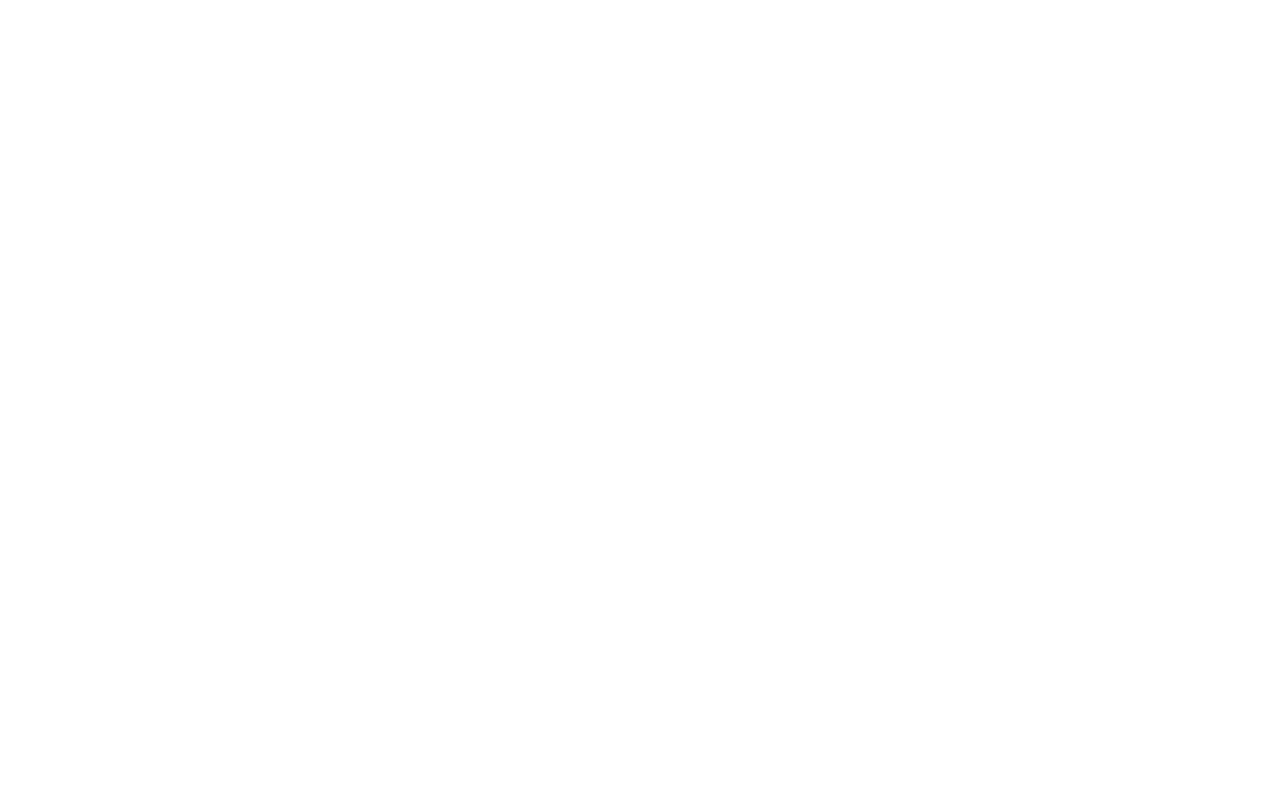
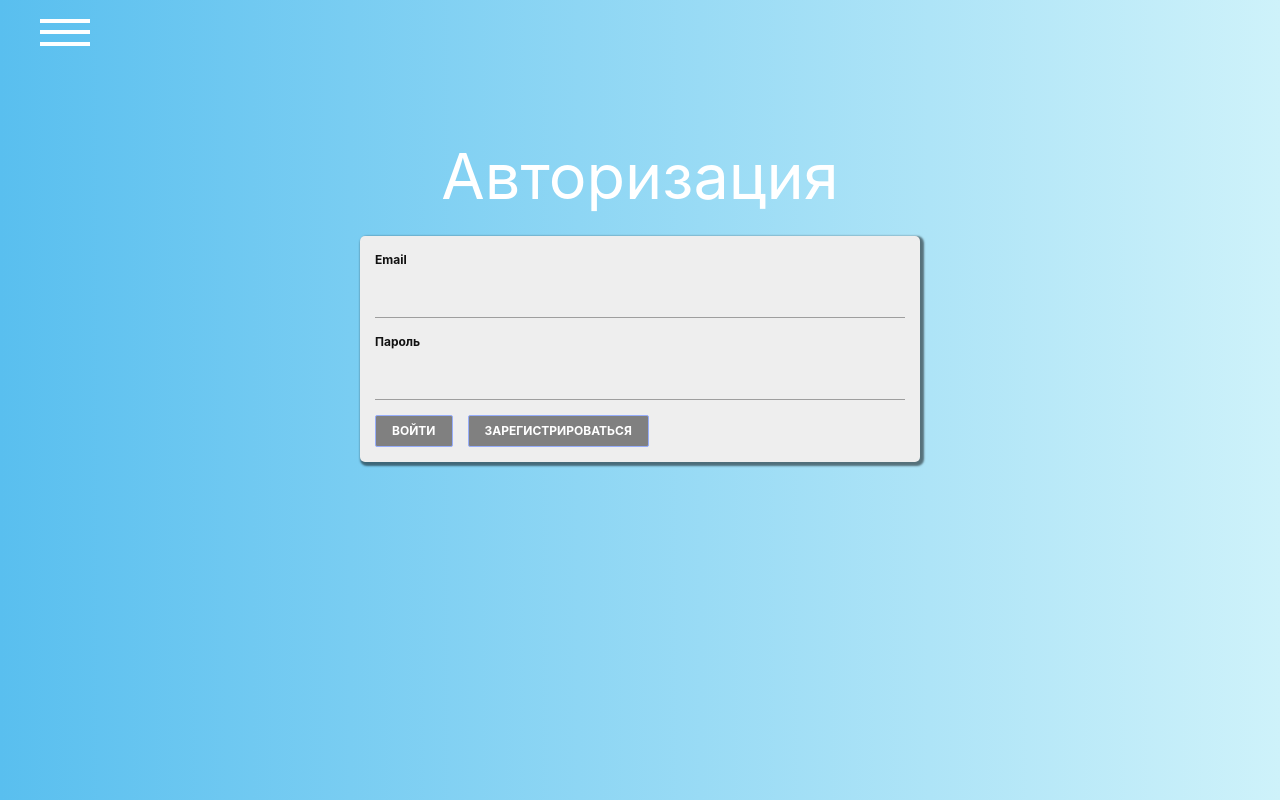
Before and after one commit to Shuroff/react-course-2020, a React (Create React App) app: page /auth in a window 1280 px wide. Before the commit this address had no page. Built offline with nearby package versions, Linux system fonts and the light colour scheme.

Commit message:
'noWeGoToRedux'

```diff
--- a/src/App.js
+++ b/src/App.js
@@ -1,6 +1,6 @@
 import React from 'react'
-import { Route, Routes } from 'react-router-dom'
-import { useState } from 'react'
+import { Route, Routes, useNavigate, useLocation } from 'react-router-dom'
+import { useState, useEffect } from 'react'
 import { QuizWrapper } from './components/Quiz/QuizWrapper/QuizWrapper'
 import { Quiz } from './components/Quiz/quiz'
 import { QuizList } from './containers/QuizList/QuizList'
@@ -9,36 +9,66 @@ import { QuizCreator } from './containers/QuizCreator/QuizCreator'
 import { Menu } from './components/Menu/Menu'
 function App() {
   const [state, setState] = useState({
-    authorized: true,
+    authorized: false,
   })
+
+  function setAuthorized(authorized) {
+    setState({
+      authorized,
+    })
+  }
   const quiz = (
     <QuizWrapper>
       <Quiz />
     </QuizWrapper>
   )
 
+  const location = useLocation()
+  const navigation = useNavigate()
+
+  useEffect(() => {
+    if (state.authorized && location.pathname === '/auth') {
+      navigation('/')
+    }
+    if (!state.authorized && location.pathname === '/exit') {
+      navigation('/')
+    }
+    if (!state.authorized && location.pathname === '/quiz-creator') {
+      navigation('/')
+    }
+  }, [state.authorized])
+
   let routes
+
   if (state.authorized) {
     routes = (
       <>
         <Routes>
-          <Route path="/exit" element={<Auth />}></Route>
+          <Route path="/" element={<QuizList />}></Route>
           <Route path="/quiz-creator" element={<QuizCreator />}></Route>
           <Route path="/quiz/:id" element={quiz}></Route>
-          <Route path="/" element={<QuizList />}></Route>
         </Routes>
-        <Menu authorized={state.authorized}></Menu>
+        <Menu
+          authorized={state.authorized}
+          setAuthorized={setAuthorized}
+        ></Menu>
       </>
     )
   } else {
     routes = (
       <>
         <Routes>
-          <Route path="/auth" element={<Auth />}></Route>
+          <Route
+            path="/auth"
+            element={<Auth setAuthorized={setAuthorized} />}
+          ></Route>
           <Route path="/quiz/:id" element={quiz}></Route>
           <Route path="/" element={<QuizList />}></Route>
         </Routes>
-        <Menu authorized={state.authorized}></Menu>
+        <Menu
+          authorized={state.authorized}
+          setAuthorized={setAuthorized}
+        ></Menu>
       </>
     )
   }
--- a/src/components/Menu/Menu.js
+++ b/src/components/Menu/Menu.js
@@ -34,6 +34,21 @@ export function Menu(props) {
         <div className={MenuCls.join(' ')}>
           <ul>
             {links.map((link, index) => {
+              if (link.to === '/exit') {
+                return (
+                  <li key={link.label + index}>
+                    <a
+                      href="#"
+                      onClick={(event) => {
+                        event.preventDefault()
+                        props.setAuthorized(false)
+                      }}
+                    >
+                      {link.label}
+                    </a>
+                  </li>
+                )
+              }
               return (
                 <li key={link.label + index}>
                   <NavLink
--- a/src/containers/Auth/Auth.js
+++ b/src/containers/Auth/Auth.js
@@ -1,7 +1,9 @@
 import { useState } from 'react'
+import axios from 'axios'
 import classes from './Auth.module.css'
 import { Input } from '../../components/UI/Input/Input'
-
+import { Button } from '../../components/UI/Button/Button'
+import { func } from 'prop-types'
 const validateEmail = (email) => {
   return String(email)
     .toLowerCase()
@@ -39,9 +41,44 @@ export function Auth(props) {
       },
     },
   })
+  const API_KEY = 'AIzaSyCJROTW2d3snrUe6naVnMlDFnmwWV4kJOw'
 
-  function loginHandler() {}
-  function registerHandler() {}
+  function isFormValid() {
+    return state.formControls.email.valid && state.formControls.password.valid
+  }
+
+  async function loginHandler() {
+    const payload = {
+      email: state.formControls.email.value,
+      password: state.formControls.email.value,
+      returnSecureToken: true,
+    }
+    try {
+      const response = await axios.post(
+        `https://identitytoolkit.googleapis.com/v1/accounts:signInWithPassword?key=${API_KEY}`,
+        payload
+      )
+      props.setAuthorized(true)
+    } catch (e) {
+      console.log(e)
+    }
+  }
+  async function registerHandler() {
+    const payload = {
+      email: state.formControls.email.value,
+      password: state.formControls.email.value,
+      returnSecureToken: true,
+    }
+    try {
+      const response = await axios.post(
+        `https://identitytoolkit.googleapis.com/v1/accounts:signUp?key=${API_KEY}`,
+        payload
+      )
+      props.setAuthorized(true)
+    } catch (e) {
+      console.log(e)
+    }
+  }
   function submitHandler(event) {
     event.preventDefault()
   }
@@ -73,7 +110,6 @@ export function Auth(props) {
     const control = { ...formControls[controlName] }
 
     control.value = event.target.value
-    console.log(event.target.value)
     control.touched = true
     control.valid = validateControl(control.value, control.validation)
 
@@ -89,12 +125,6 @@ export function Auth(props) {
       return (
         <Input
           key={controlName + index}
-          // type={control.type}
-          // value={control.value}
-          // valid={control.valid}
-          // touched={control.touched}
-          // label={control.label}
-          // errorMessage={control.errorMessage}
           shouldValidate={!!control.validation}
           {...control}
           onChange={(event) => onChangeHandler(event, controlName)}
@@ -108,19 +138,18 @@ export function Auth(props) {
         <h1>Авторизация</h1>
         <form onSubmit={submitHandler} className={classes.AuthForm}>
           {renderInputs()}
-
-          <button
-            className={(classes.button, classes.refresh)}
+          <Button
+            color="blue"
+            disabled={!isFormValid()}
             onClick={loginHandler}
-          >
-            Войти
-          </button>
-          <button
-            className={(classes.button, classes.toQuizes)}
+            text="Войти"
+          />
+          <Button
+            color="green"
+            disabled={!isFormValid()}
             onClick={registerHandler}
-          >
-            Зарегистрироваться
-          </button>
+            text="Зарегистрироваться"
+          />
         </form>
       </div>
     </div>
```
